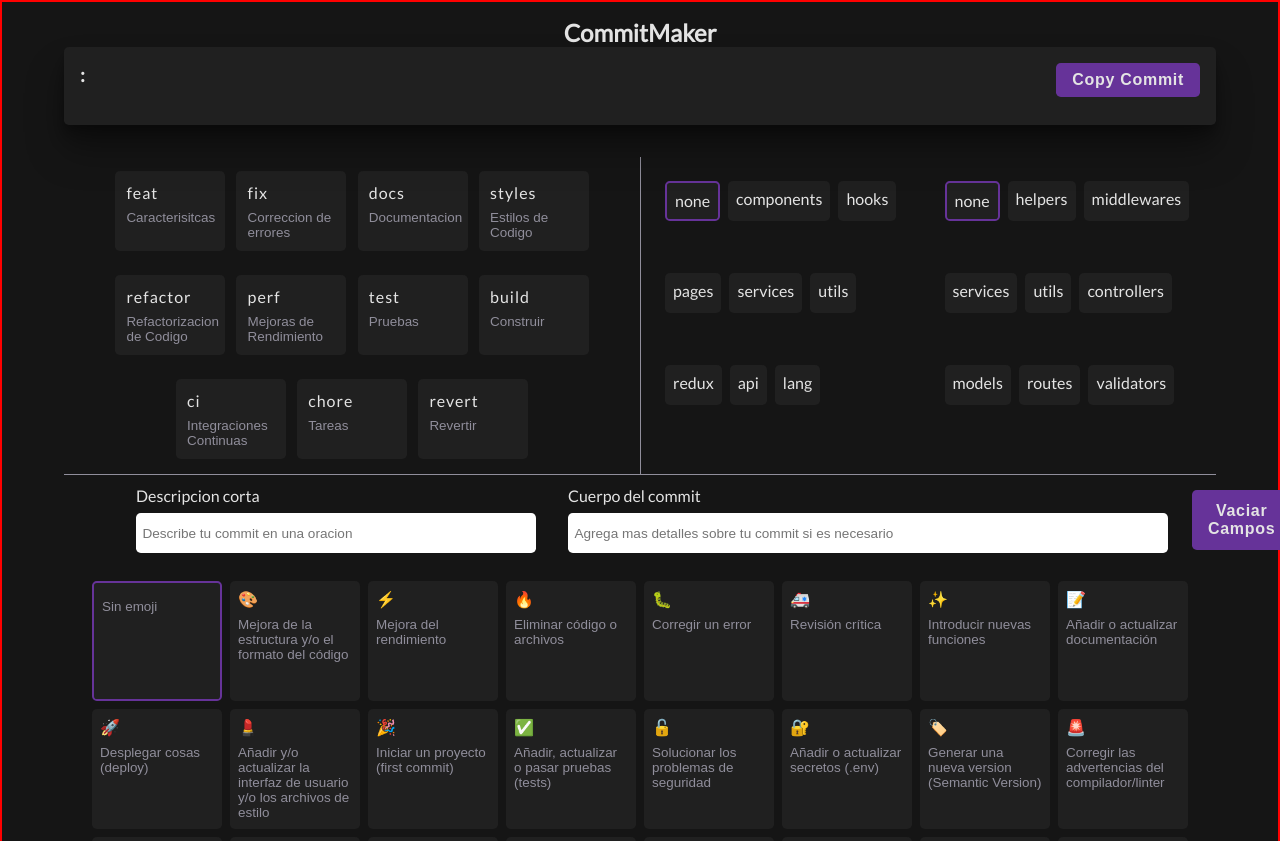
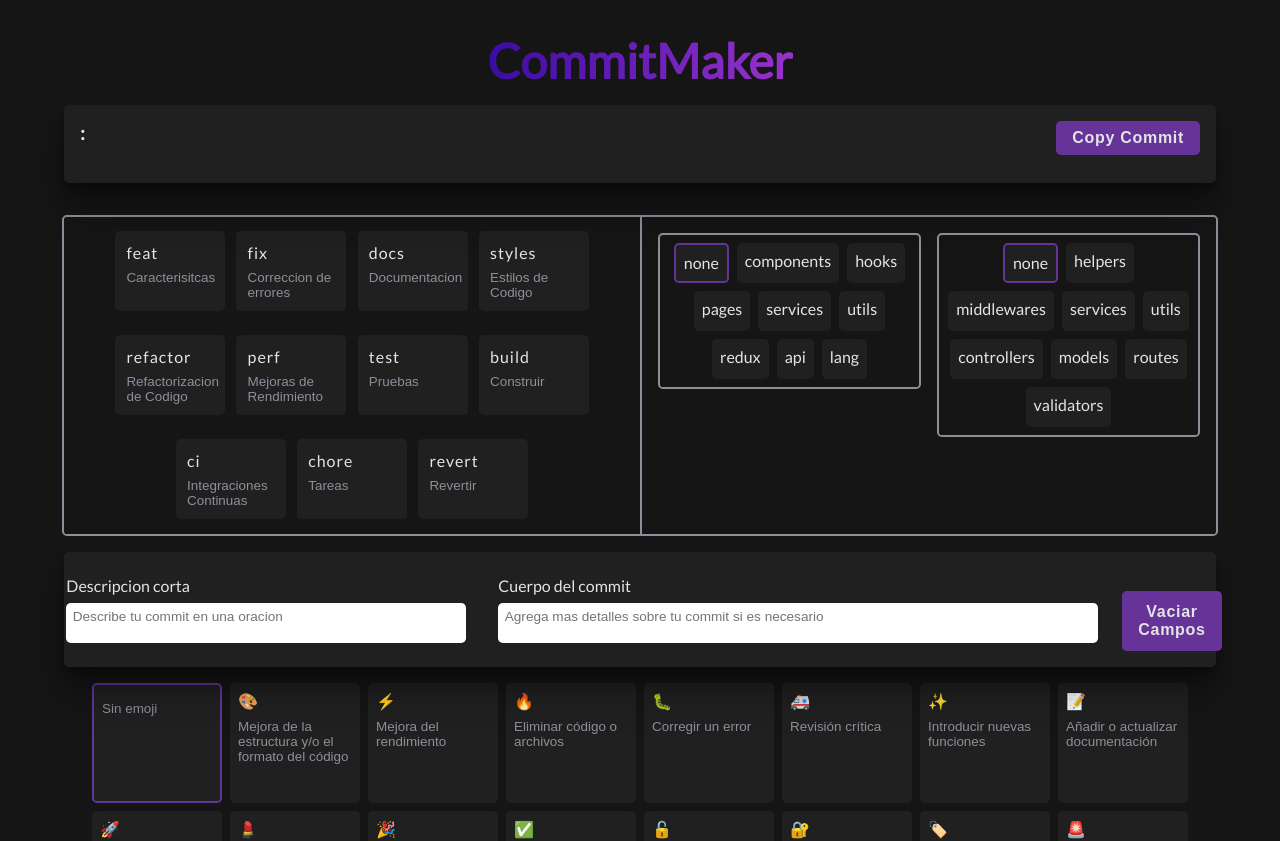
Before and after one commit to JosueEC/CommitsMaker, a React (Vite) app: page / in a window 1280 px wide. Shown: the top 841 px of the page. Built offline with nearby package versions, Linux system fonts and the light colour scheme.

Commit message:
feat(src): :lipstick: Correction of the application design and distribution.

```diff
--- a/src/App.css
+++ b/src/App.css
@@ -1,22 +1,36 @@
+.title {
+  margin: 1rem 0;
+  font-size: 3rem;
+  background: var(--degraded-background);
+  -webkit-background-clip: text;
+  background-clip: text;
+  color: transparent;
+}
+
 .containerMain {
-  /* border: solid 2px magenta; */
-  border-bottom: solid 1px var(--label);
+  border: solid 2px var(--label);
+  border-radius: 0.3rem;
   display: flex;
 }
 
 .containerInputs {
-  /* border: solid 2px red; */
+  /* border: solid 2px var(--label); */
+  background-color: var(--element-black);
+  box-shadow: var(--shadow-elevation-high);
+  border-radius: 0.3rem;
+  margin-top: 1rem;
   width: 90vw;
-  height: 90px;
+  height: fit-content;
   display: flex;
-  align-items: center;
-  justify-content: start;
-  padding: 0 4rem;
+  align-items: end;
+  justify-content: center;
+  padding: 1rem;
   gap: 1rem;
+  position: sticky;
+  top: 100px;
 }
 
 .boxInput {
-  /* border: solid 2px green; */
   display: flex;
   flex-direction: column;
   padding: 0.5rem;
@@ -29,7 +43,9 @@
   width: 400px;
   height: 40px;
   font-size: 0.85rem;
+  font-family: var(--button-font);
   padding: 0.4rem;
+  resize: none;
 }
 
 .inputDescription:focus {
@@ -37,12 +53,18 @@
 }
 
 .inputBody {
-  /* border: solid 2px red; */
+  /* background-color: var(--label); */
   width: 600px;
   height: 40px;
   border-radius: 0.3rem;
   padding: 0.4rem;
   font-size: 0.85rem;
+  font-family: var(--button-font);
+  resize: none;
+}
+
+.inputBody:focus {
+  border: solid 1px rebeccapurple;
 }
 
 .buttonCleanInputs {
@@ -56,4 +78,9 @@
   font-weight: bold;
   letter-spacing: 0.7px;
   cursor: pointer;
+  transition: 0.3s;
 }
+
+.buttonCleanInputs:hover {
+  background-color: var(--label);
+}
--- a/src/App.jsx
+++ b/src/App.jsx
@@ -27,8 +27,8 @@ function App () {
 
   return (
     <section>
-      <Toaster richColors position='top-center' />
-      <h1>CommitMaker</h1>
+      <Toaster richColors position='bottom-right' />
+      <h1 className='title'>CommitMaker</h1>
       <ViewerCommit />
       <div className='containerMain'>
         <ContainerTypes />
@@ -37,7 +37,8 @@ function App () {
       <div className='containerInputs'>
         <div className='boxInput'>
           <label>Descripcion corta</label>
-          <input
+          <textarea
+            rows='10' cols='20' wrap='soft'
             id='inputDescription'
             type='text'
             className='inputDescription'
@@ -47,9 +48,9 @@ function App () {
         </div>
         <div className='boxInput'>
           <label>Cuerpo del commit</label>
-          <input
+          <textarea
+            rows='10' cols='20' wrap='soft'
             id='inputBody'
-            type='textarea'
             className='inputBody'
             placeholder='Agrega mas detalles sobre tu commit si es necesario'
             onChange={handleChangeBody}
--- a/src/components/ContainerScopes/ContainerScopes.css
+++ b/src/components/ContainerScopes/ContainerScopes.css
@@ -1,6 +1,6 @@
 .containerScopes {
   /* border: solid 2px green; */
-  border-left: solid 1px var(--label);
+  border-left: 2px solid var(--label);
   width: 45vw;
   display: flex;
   padding: 1rem;
@@ -8,10 +8,14 @@
 }
 
 .boxScopes {
-  /* border: solid 2px orange; */
+  border: solid 2px var(--label);
+  border-radius: 0.3rem;
   width: 50%;
+  height:fit-content;
   padding: 0.5rem;
   display: flex;
   flex-wrap: wrap;
+  /* align-items: start; */
+  justify-content: center;
   gap: 0.5rem;
 }
--- a/src/components/ViewerCommit/ViewerCommit.css
+++ b/src/components/ViewerCommit/ViewerCommit.css
@@ -1,5 +1,5 @@
 .viewerCommit {
-  /* border: solid 2px rebeccapurple; */
+  /* border: solid 2px var(--label); */
   background-color: var(--element-black);
   box-shadow: var(--shadow-elevation-high);
   padding: 1rem;
@@ -7,11 +7,22 @@
   border-radius: 0.3rem;
   font-size: 0.8rem;
   width: 90vw;
+  height: fit-content;
   position: sticky;
-  top: 0;
+  top: 10px;
   display: flex;
   justify-content:space-between;
   gap: 1rem;
+}
+
+.viewerCommit #commit {
+  word-wrap: break-word;
+}
+
+.containerCommit {
+  /* border: solid 2px var(--label); */
+  width: 80%;
+  height: fit-content;
 }
 
 .buttonCopy {
@@ -23,4 +34,10 @@
   font-family: var(--button-font);
   font-weight: bold;
   letter-spacing: 0.7px;
+  cursor: pointer;
+  transition: 0.3s;
 }
+
+.buttonCopy:hover {
+  background-color: var(--label);
+}
--- a/src/components/ViewerCommit/ViewerCommit.jsx
+++ b/src/components/ViewerCommit/ViewerCommit.jsx
@@ -13,18 +13,16 @@ export default function ViewerCommit () {
   const commit = `${selectedType}${(selectedAmbit !== 'none') ? '(' + selectedAmbit + ')' : ''}: ${selectedEmoji} ${description}`
 
   return (
-    <header className='viewerCommit'>
-      <h2 id='commit'>
-        {
-          commit
-        }
-        <br />
-        <br />
-        {
-          `${body}`
-        }
-      </h2>
-      <div>
+    <div className='viewerCommit'>
+      <div className='containerCommit'>
+        <h2 id='commit'>
+          {commit}
+          <br />
+          <br />
+          {body}
+        </h2>
+      </div>
+      <div className='copyComponent'>
         <CopyToClipboard
           onCopy={() => toast.success('Copy to cliboard')}
           text={commit + '\n' + body}
@@ -32,6 +30,6 @@ export default function ViewerCommit () {
           <button className='buttonCopy'>Copy Commit</button>
         </CopyToClipboard>
       </div>
-    </header>
+    </div>
   )
 }
--- a/src/index.css
+++ b/src/index.css
@@ -54,7 +54,7 @@ section {
   align-items: center;
   padding: 1rem 0.5rem;
   animation: var(--fade-in);
-  border: solid 2px red;
+  /* border: solid 2px red; */
 }
 
 @keyframes fadeIn {
```
